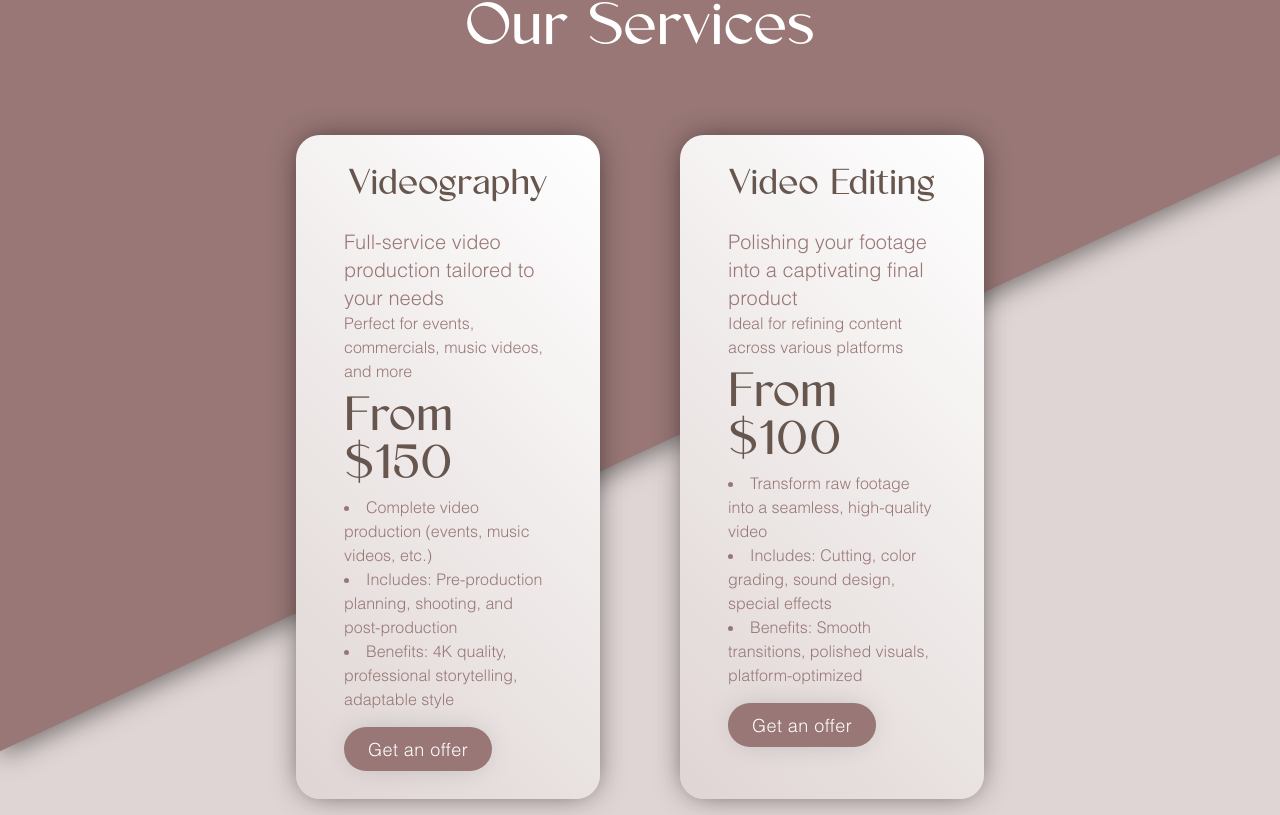
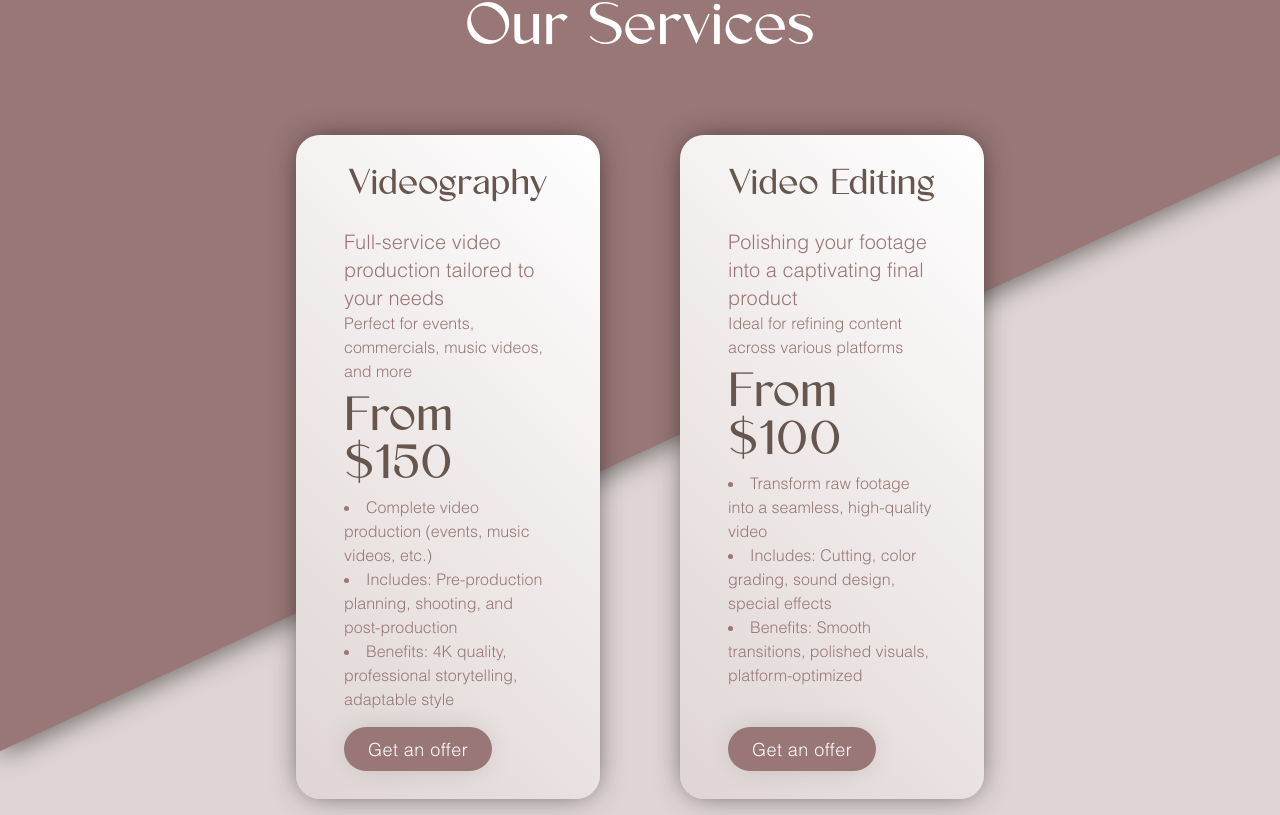
Before and after one commit to deljanin/yumevisuals, a Next.js app: page /en in a window 1280 px wide. Shown: the part 7905-8720 px from the top of the page. Built offline with nearby package versions, Linux system fonts and the light colour scheme.

Commit message:
Fix service cards button vertical offset.

```diff
--- a/src/app/[locale]/sections/Services.jsx
+++ b/src/app/[locale]/sections/Services.jsx
@@ -19,7 +19,7 @@ export default function Services() {
             return (
               <div
                 key={i}
-                className="px-12 py-7 min-h-[350px] group rounded-3xl shadow-[0px_0px_30px_-7px_rgba(0,0,0,0.7)]
+                className="flex flex-col px-12 py-7 min-h-[350px] group rounded-3xl shadow-[0px_0px_30px_-7px_rgba(0,0,0,0.7)]
                  hover:shadow-[0px_0px_30px_-7px_rgba(0,0,0)] hover:scale-[1.02]
                  transition-all bg-[linear-gradient(45deg,#dfd5d4_0%,white_100%)]">
                 <h2 className="text-4xl font-vonca font-medium text-[#66564E] text-center mb-6 cursor-default">
@@ -39,7 +39,7 @@ export default function Services() {
                   <li className="">{t(`Service${i}.List.item2`)}</li>
                   <li className="">{t(`Service${i}.List.item3`)}</li>
                 </ul>
-                <Link href="/#contact">
+                <Link href="/#contact" className="mt-auto">
                   <button
                     className="mt-4 rounded-3xl text-white bg-[#987776] text-lg tracking-wide px-6 py-2
                     shadow-[0px_0px_30px_-9px_rgba(0,0,0,0.25)] transition-all
```
